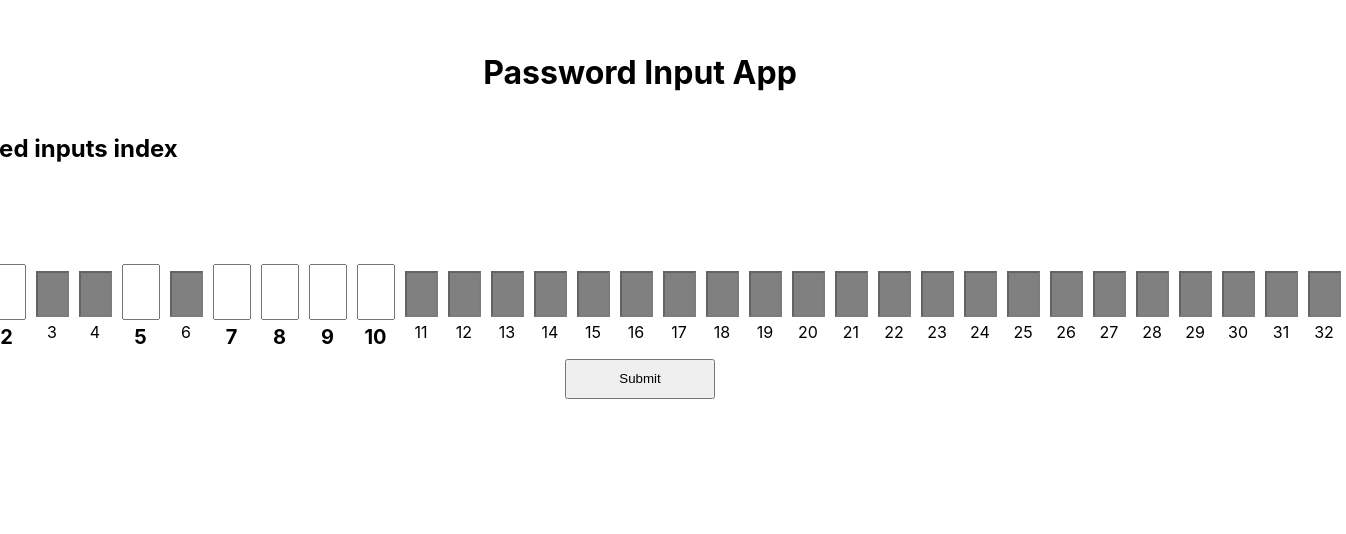
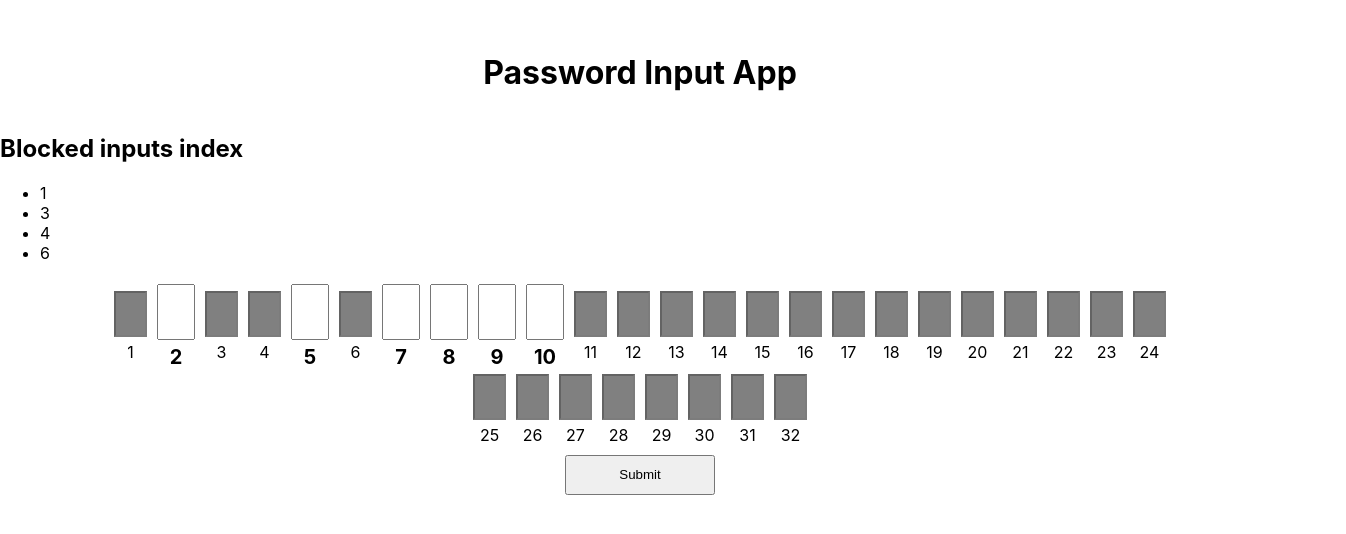
Before and after one commit to erq-programmer/password-input, a React (Create React App) app: page / in a window 1280 px wide. Shown: the part 168-702 px from the top of the page, 1346 px wide, since content can reach past the window. Built offline with nearby package versions, Linux system fonts and the light colour scheme.

Commit message:
changePasswordToObjectModel function is done

```diff
--- a/src/components/PasswordInput.css
+++ b/src/components/PasswordInput.css
@@ -1,5 +1,8 @@
 .input-block {
   display: flex;
+  flex-wrap: wrap;
+  margin: 0 100px;
+  justify-content: center;
 }
 
 input {
@@ -31,7 +34,7 @@
 }
 
 input[data-blocked='true'] {
-    background-color:grey;
+  background-color: grey;
   width: 25px;
   height: 40px;
 }
--- a/src/components/PasswordInput.tsx
+++ b/src/components/PasswordInput.tsx
@@ -1,5 +1,5 @@
 import React, { useState, useEffect, useCallback } from 'react';
-import './PasswordInput.css'
+import './PasswordInput.css';
 
 type PasswordInputProps = {
   password: string;
@@ -8,19 +8,20 @@ type PasswordInputProps = {
 
 const PasswordInput = ({ password, onSuccess }: PasswordInputProps) => {
   const [blockedInputs, setBlockedInputs] = useState([] as Array<number>);
-  const [allInputs, setallInputs] = useState(Array(32).fill(undefined) as Array<string>);
   const [passwordObject, setPasswordObject] = useState([] as Array<object>);
+  const [passwordFromInput, setPasswordFromInput] = useState([] as Array<object>);
+  const allInputs: Array<string> = Array(32).fill(undefined);
 
   const getRandomNumber = (min: number, max: number) => {
     return Math.floor(Math.random() * (max - min + 1) + min);
   };
 
-  const drawingRandomInputs: any = useCallback(() => {
+  const drawingRandomInputs: () => Array<number> = useCallback(() => {
     const passwordLength: number = password.length;
     const randomInputs: Array<number> = [];
     const minRandomInputs: number = 1;
     const maxRandomInputs: number = passwordLength;
-    const maxBlockedInputs: number = getRandomNumber(2, passwordLength / 2); // because we want to get max numbers of index
+    const maxBlockedInputs: number = getRandomNumber(4, passwordLength / 2); // because we want to get max numbers of index
     while (randomInputs.length < maxBlockedInputs) {
       const randomIndex = getRandomNumber(minRandomInputs, maxRandomInputs); // because we want to get numbers from 1 - 13(if word 'HelloWorld666'.length = 13)
       if (!randomInputs.includes(randomIndex)) {
@@ -30,47 +31,30 @@ const PasswordInput = ({ password, onSuccess }: PasswordInputProps) => {
     return randomInputs.sort((a, b) => a - b);
   }, [password.length]);
 
-  const convertToArrayWithObject = (array: any) => {
-    array.forEach((element: string, index: number) => {
-      passwordObject[index+1] = {'char': element, 'index': index+1}; // We have to index+1 to match with allInputs array
+  const changePasswordToObjectModel: any = useCallback((passwordFromProps: any) => {
+    const passwordArray = passwordFromProps.split('');
+    const passwordInObject: any = [];
+    passwordArray.forEach((element: string, index: number) => {
+      passwordInObject[index] = { char: element, index: index + 1 }; // We have to index+1 to match with allInputs array
     });
-    console.log(passwordObject);
-  }
+    // console.log(passwordInObject);
+    setPasswordObject(passwordInObject);
+  }, []);
 
-  const setBlockedInputsIntoArrayWithObjects: any = useCallback((blockedInputs: any) => {
-    blockedInputs.forEach((elementIndex: number) => {
-      console.log({'char': null, 'index': elementIndex})
-    });
-  }, [])
-
-
-  const changePasswordToObjectModel: any = useCallback((password: any) => {
-    const passwordArray = password.split('');
-    convertToArrayWithObject(passwordArray);
-  }, [])
-
-  // [
-  //   {
-  //     index: 1,
-  //     char: null
-  //   },
-  //   {
-  //     index: 3,
-  //     char: null
-  //   }
-  // ]
+  const temporaryObject: any = [];
 
   const handleChange = (index: number, e: React.ChangeEvent<HTMLInputElement>) => {
-    allInputs[index] = e.target.value;
-    console.log(allInputs);
-  }
+    temporaryObject.push({ char: e.target.value, index: index });
+  };
 
   const handleSubmit = () => {
+    setPasswordFromInput(temporaryObject);
+    console.log(passwordObject);
     onSuccess();
-  }
+  };
 
   const createInputs = () => {
-    return allInputs.map((input, index) =>{
+    return allInputs.map((input, index) => {
       const isDataBlocked = blockedInputs.includes(index + 1) || index >= password.length ? true : false;
       return (
         <div className="input-with-index">
@@ -78,30 +62,37 @@ const PasswordInput = ({ password, onSuccess }: PasswordInputProps) => {
             data-blocked={isDataBlocked}
             disabled={isDataBlocked}
             key={index}
-          data-index={index+1}
-          onChange={(e) => handleChange(index+1, e)}
-          value={allInputs[index+1]}>
+            data-index={index + 1}
+            onChange={(e) => handleChange(index + 1, e)}
+            value={allInputs[index + 1]}
+            type="text"
+          >
             {input}
-
           </input>
-        <span className="index-number" data-blocked={isDataBlocked}> {index+1}</span>
+          <span className="index-number" data-blocked={isDataBlocked}>
+            {index + 1}
+          </span>
         </div>
-    )})
-  }
+      );
+    });
+  };
 
   useEffect(() => {
     const drawingData: any = drawingRandomInputs();
     setBlockedInputs(drawingData);
     changePasswordToObjectModel(password);
-    setBlockedInputsIntoArrayWithObjects(drawingData);
-  }, [drawingRandomInputs, changePasswordToObjectModel, password, setBlockedInputsIntoArrayWithObjects]);
+    // setBlockedInputsIntoArrayWithObjects(drawingData);
+  }, [drawingRandomInputs, changePasswordToObjectModel, password]);
 
   return (
     <div>
       <h2>Blocked inputs index</h2>
-      <ol>{blockedInputs && blockedInputs.map((input, index) => <li key={index}>{input}</li>)}</ol>
+      {console.log('State: ', passwordFromInput)}
+      <ul>{blockedInputs && blockedInputs.map((input, index) => <li key={index}>{input}</li>)}</ul>
       <div className="input-block">{createInputs()}</div>
-      <button type="submit" onClick={handleSubmit}>Submit</button>
+      <button type="submit" onClick={handleSubmit}>
+        Submit
+      </button>
     </div>
   );
 };
```
Also changed, not shown: src/hooks/useSetState.js (added, +41 -0 lines). Lines whose indentation alone changed are shown as unchanged.
